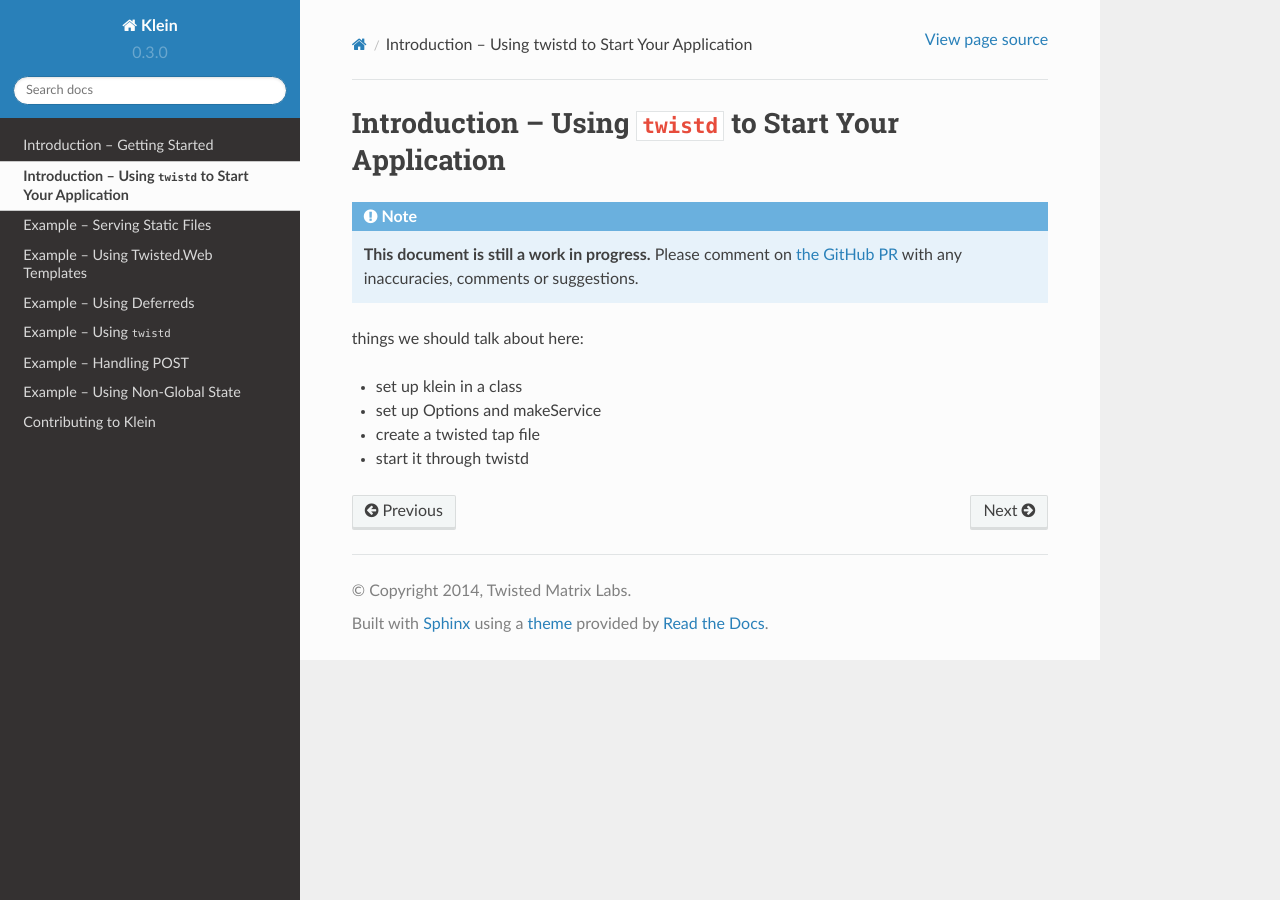
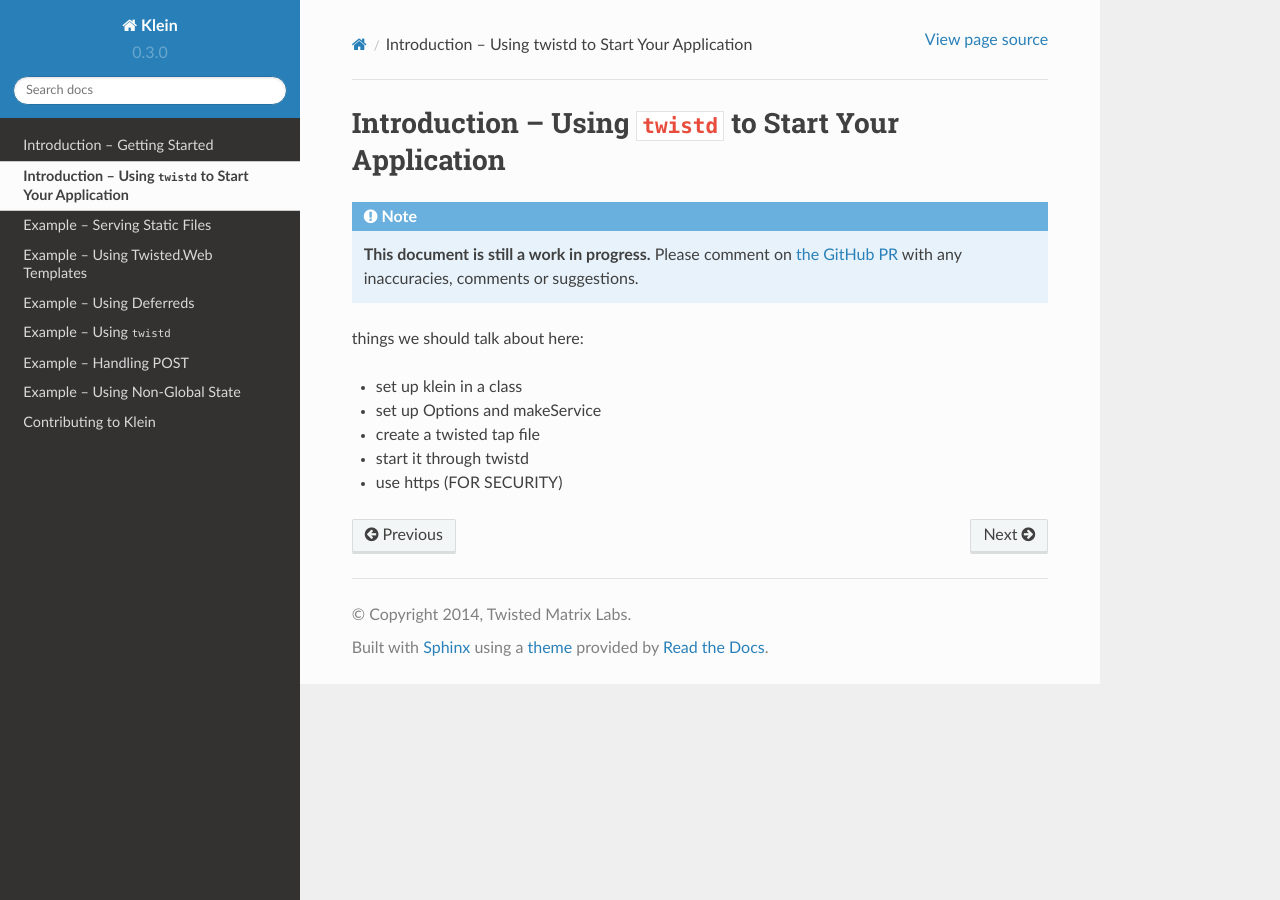
Before and after one commit to twisted/klein, a Sphinx documentation site: the page built from docs/introduction/2-twistdtap.rst, in a window 1280 px wide. Built offline with Sphinx 7.4.7 and the Read the Docs theme 2.0.0, drawn with Linux system fonts in a browser that asks for light colours.

Commit message:
HTTPS FOR SECURITY

```diff
--- a/docs/introduction/2-twistdtap.rst
+++ b/docs/introduction/2-twistdtap.rst
@@ -12,3 +12,4 @@ things we should talk about here:
 - set up Options and makeService
 - create a twisted tap file
 - start it through twistd
+- use https (FOR SECURITY)
```
